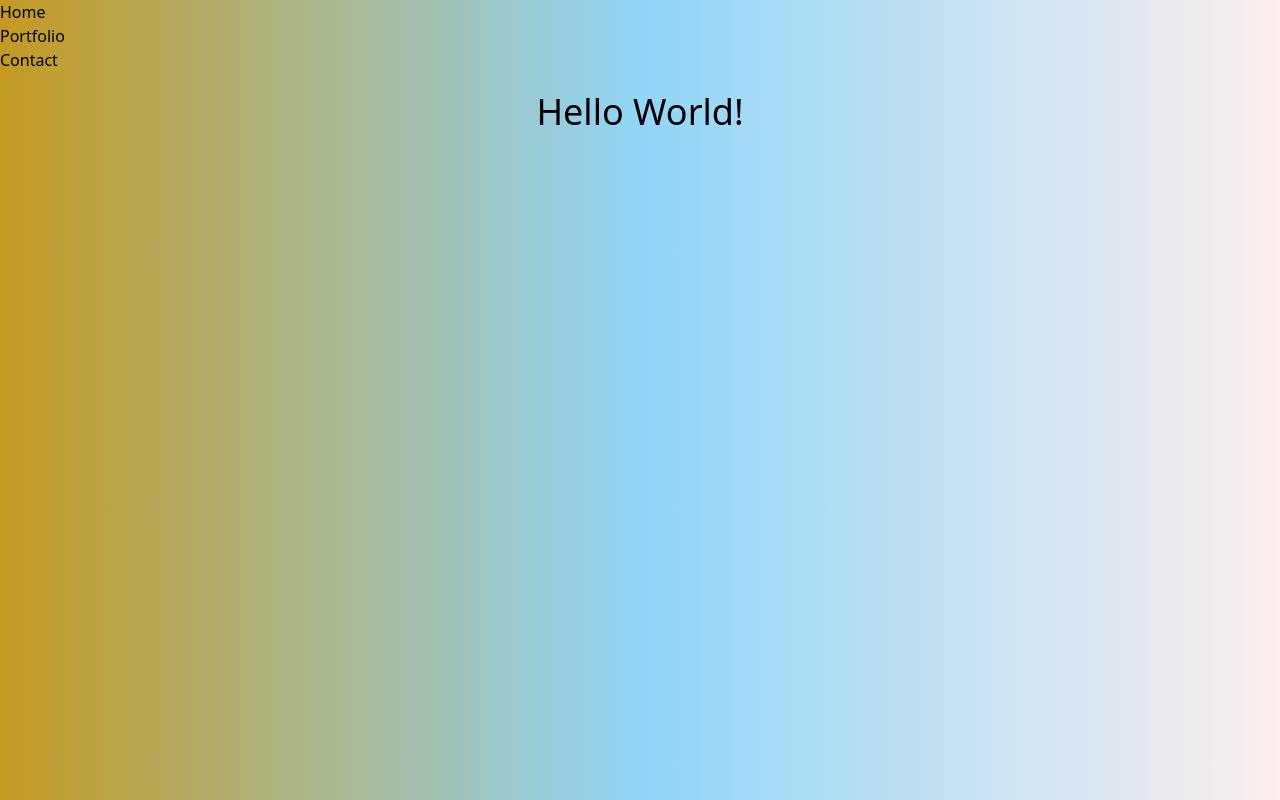
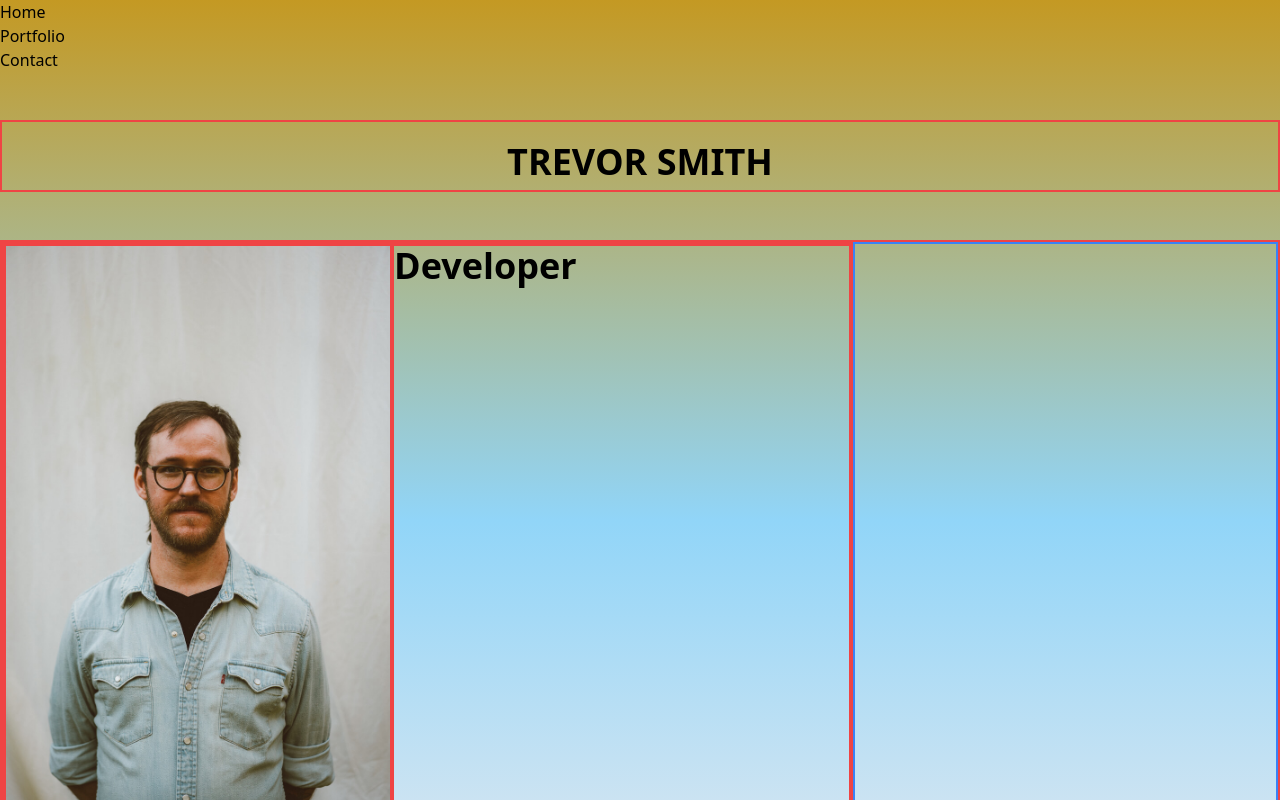
Before and after one commit to trevorsmithbanjo/trevorsmithbanjo.github.io, a React (Create React App) app in the folder rebuild/: page / in a window 1280 px wide. Shown: the top 800 px of the page. Built offline with nearby package versions, Linux system fonts and the light colour scheme.

Commit message:
Started Working On Layout For Hero Element On Home Page.

```diff
--- a/rebuild/src/App.js
+++ b/rebuild/src/App.js
@@ -1,13 +1,19 @@
 import React from "react";
 import Header from "./components/Header";
 import Nav from "./components/Nav";
+import Hero from "./components/Hero";
+import Container from "./components/Container";
+import Wrapper from "./components/Wrapper";
 
 function App() {
   return (
-    <div className="w-full h-screen bg-gradient-to-r from-sunglow-500 via-royalblue-300 to-tomato-100">
+    <Container>
       <Nav />
       <Header />
-    </div>
+      <Wrapper>
+        <Hero />
+      </Wrapper>
+    </Container>
   )
 }
 
--- /dev/null
+++ b/rebuild/src/components/Container.js
@@ -0,0 +1,11 @@
+import React from "react";
+
+function Container(props) {
+    return (
+        <div className="w-full h-full bg-gradient-to-b from-sunglow-500 via-royalblue-300 to-tomato-100">
+            {props.children}
+        </div>
+    )
+}
+
+export default Container;
--- a/rebuild/src/components/Header.js
+++ b/rebuild/src/components/Header.js
@@ -2,8 +2,8 @@ import React from "react";
 
 function Header() {
     return (
-        <div className="flex justify-center w-full h-10 pt-5 text-4xl">
-            <h1>Hello World!</h1>
+        <div className="flex justify-center w-full h-10 pt-5 text-4xl p-12 m-12 border-2 border-red-500 container mx-auto uppercase font-bold">
+            <h1>Trevor Smith</h1>
         </div>
     )
 }
--- /dev/null
+++ b/rebuild/src/components/Hero.js
@@ -0,0 +1,23 @@
+import React from "react";
+import Headshot from "../images/headshot_small_copy.jpg";
+
+function Hero() {
+    return (
+        <div className="border-2 border-red-500 w-full h-screen grid grid-cols-3 mr-2">
+            <main className="flex h-full col-span-2 border-2 border-red-500 overflow-hidden">
+                <div className="border-2 border-red-500">
+                    <img src={Headshot} alt="Headshot of Trevor Smith" className="max-w-sm"></img>
+                </div>
+                <div className="border-2 border-red-500 w-full">
+                    <h3 className="text-4xl font-semibold">Developer</h3>
+                    <p></p>
+                </div>
+            </main>
+            <aside className="col-span-1 w-full h-full border-2 border-blue-500">
+
+            </aside>
+        </div>
+    )
+}
+
+export default Hero;
--- /dev/null
+++ b/rebuild/src/components/Wrapper.js
@@ -0,0 +1,11 @@
+import React from "react";
+
+function Wrapper(props) {
+    return (
+        <div className="container mx-auto">
+            {props.children}
+        </div>
+    )
+}
+
+export default Wrapper;
```
Also changed, not shown: rebuild/colorHex.txt, rebuild/src/images/headshot_small_copy.jpg (added).
